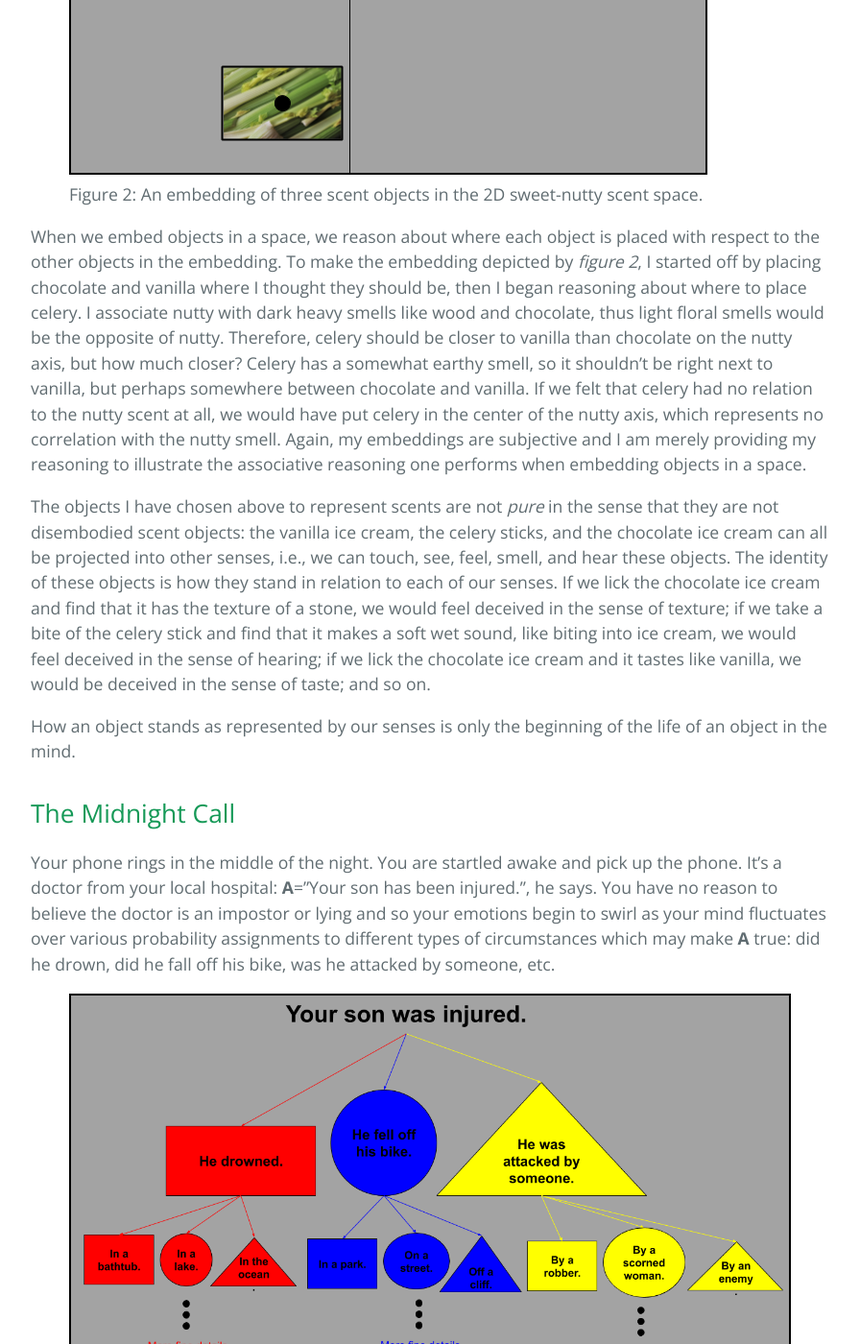
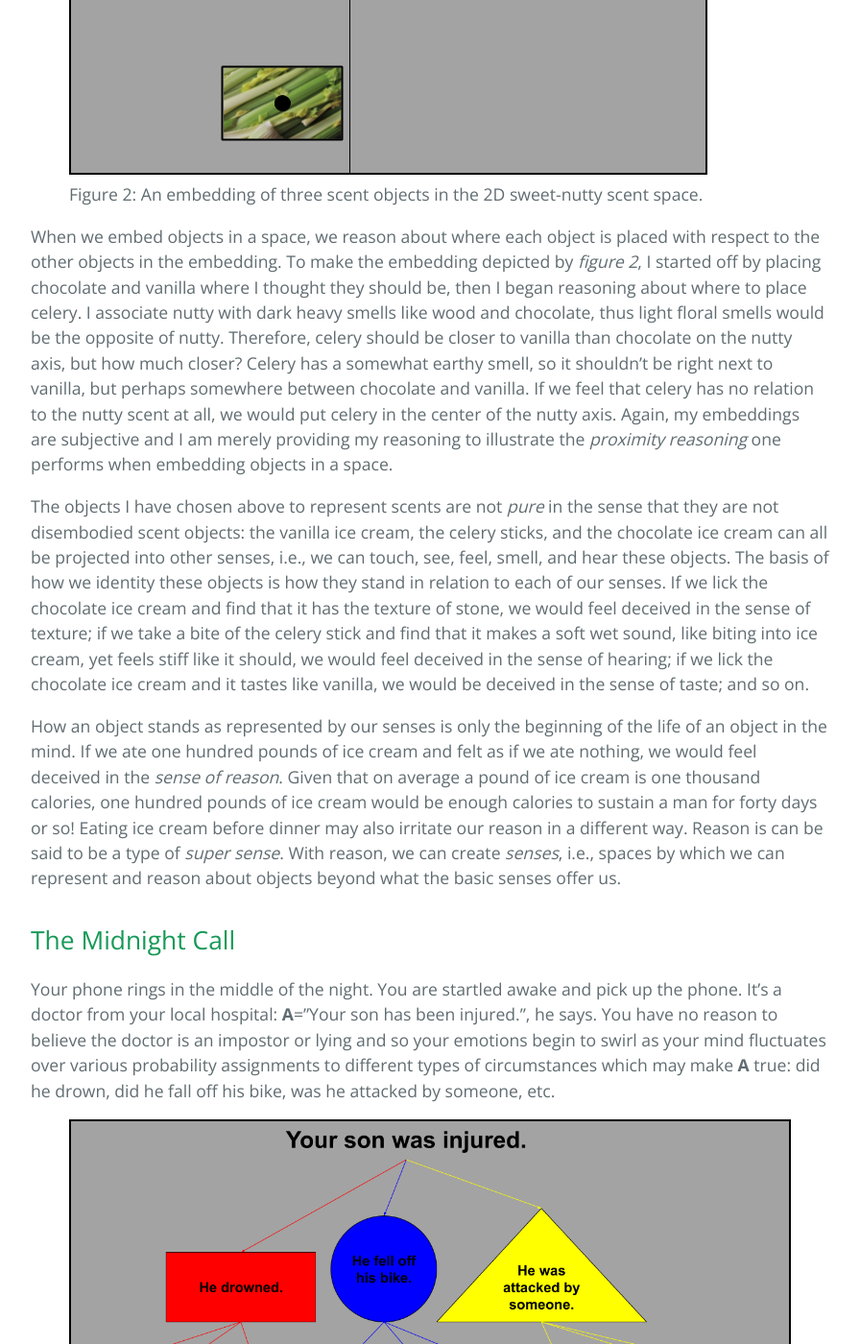
Before and after one commit to Andrewnetwork/CoronavirusBlog, a Jekyll site: the page built from sense_and_truth.md, in a window 1280 px wide and 1400 px high, scrolled down 2224 px. Shown: the whole window at 96% size, without its empty margins (192-1088 px from the left). Built offline with Jekyll 4.4.1, drawn with Linux system fonts in a browser that asks for light colours; our own code applies the rules of GitHub Pages for plain Markdown files; the repository's description, which GitHub fills in, is left out; some of the changed text lies outside the part shown.

Commit message:
Update sense_and_truth.md

```diff
--- a/sense_and_truth.md
+++ b/sense_and_truth.md
@@ -10,7 +10,7 @@ In some sense of the word, we may say that *truth* is simply what is the case. T
 
 In this essay, I further examine the relation between sense and truth.
 
-## Sense, Space, and Object
+## Sense, Space, Object, and Reason
 > All our knowledge begins with the senses, proceeds then to the understanding, and ends with reason. There is nothing higher than reason.
 >
 >-Immanuel Kant
@@ -19,7 +19,7 @@ Our five basic senses are like sensors that allow us to detect objects in differ
 
 <figure class="image">
   <img src="img/smell_space_2.png" alt="1D Sweet Scents Space" style="border: 2px black solid;">
-  <figcaption>Figure 1: An embedding of three scents objects in the 1D sweet scent space.</figcaption>
+  <figcaption>Figure 1: An embedding of three scent objects in the 1D sweet scents space.</figcaption>
 </figure>
 
 In *figure 1*, I have *embedded* three scent objects in the 1D sweet scents space, namely: celery, chocolate, and vanilla. I am unacquainted with the science of scent, so my embedding should not be considered rigorous or objective; what I provide here is purely for the sake of discussion. To my nose, celery does not smell sweet at all and vanilla smells sweeter than chocolate. We may now increase the dimensionality of the embedding space by adding another axis. We will choose the "nutty" smell for this purpose.
@@ -29,11 +29,11 @@ In *figure 1*, I have *embedded* three scent objects in the 1D sweet scents spac
   <figcaption>Figure 2: An embedding of three scent objects in the 2D sweet-nutty scent space.</figcaption>
 </figure>
 
-When we embed objects in a space, we reason about where each object is placed with respect to the other objects in the embedding. To make the embedding depicted by *figure 2*, I started off by placing chocolate and vanilla where I thought they should be, then I began reasoning about where to place celery. I associate nutty with dark heavy smells like wood and chocolate, thus light floral smells would be the opposite of nutty. Therefore, celery should be closer to vanilla than chocolate on the nutty axis, but how much closer? Celery has a somewhat earthy smell, so it shouldn't be right next to vanilla, but perhaps somewhere between chocolate and vanilla. If we felt that celery had no relation to the nutty scent at all, we would have put celery in the center of the nutty axis, which represents no correlation with the nutty smell. Again, my embeddings are subjective and I am merely providing my reasoning to illustrate the associative reasoning one performs when embedding objects in a space.
+When we embed objects in a space, we reason about where each object is placed with respect to the other objects in the embedding. To make the embedding depicted by *figure 2*, I started off by placing chocolate and vanilla where I thought they should be, then I began reasoning about where to place celery. I associate nutty with dark heavy smells like wood and chocolate, thus light floral smells would be the opposite of nutty. Therefore, celery should be closer to vanilla than chocolate on the nutty axis, but how much closer? Celery has a somewhat earthy smell, so it shouldn't be right next to vanilla, but perhaps somewhere between chocolate and vanilla. If we feel that celery has no relation to the nutty scent at all, we would put celery in the center of the nutty axis. Again, my embeddings are subjective and I am merely providing my reasoning to illustrate the *proximity reasoning* one performs when embedding objects in a space.
 
-The objects I have chosen above to represent scents are not *pure* in the sense that they are not disembodied scent objects: the vanilla ice cream, the celery sticks, and the chocolate ice cream can all be projected into other senses, i.e., we can touch, see, feel, smell, and hear these objects. The identity of these objects is how they stand in relation to each of our senses. If we lick the chocolate ice cream and find that it has the texture of a stone, we would feel deceived in the sense of texture; if we take a bite of the celery stick and find that it makes a soft wet sound, like biting into ice cream, we would feel deceived in the sense of hearing; if we lick the chocolate ice cream and it tastes like vanilla, we would be deceived in the sense of taste; and so on.
+The objects I have chosen above to represent scents are not *pure* in the sense that they are not disembodied scent objects: the vanilla ice cream, the celery sticks, and the chocolate ice cream can all be projected into other senses, i.e., we can touch, see, feel, smell, and hear these objects. The basis of how we identity these objects is how they stand in relation to each of our senses. If we lick the chocolate ice cream and find that it has the texture of stone, we would feel deceived in the sense of texture; if we take a bite of the celery stick and find that it makes a soft wet sound, like biting into ice cream, yet feels stiff like it should, we would feel deceived in the sense of hearing; if we lick the chocolate ice cream and it tastes like vanilla, we would be deceived in the sense of taste; and so on.
 
-How an object stands as represented by our senses is only the beginning of the life of an object in the mind.
+How an object stands as represented by our senses is only the beginning of the life of an object in the mind. If we ate one hundred pounds of ice cream and felt as if we ate nothing, we would feel deceived in the *sense of reason*. Given that on average a pound of ice cream is one thousand calories, one hundred pounds of ice cream would be enough calories to sustain a man for forty days or so! Eating ice cream before dinner may also irritate our reason in a different way. Reason is can be said to be a type of *super sense*. With reason, we can create *senses*, i.e., spaces by which we can represent and reason about objects beyond what the basic senses offer us.
 
 ## The Midnight Call
 Your phone rings in the middle of the night. You are startled awake and pick up the phone. It's a doctor from your local hospital: **A**="Your son has been injured.", he says. You have no reason to believe the doctor is an impostor or lying and so your emotions begin to swirl as your mind fluctuates over various probability assignments to different types of circumstances which may make **A** true: did he drown, did he fall off his bike, was he attacked by someone, etc.
```
